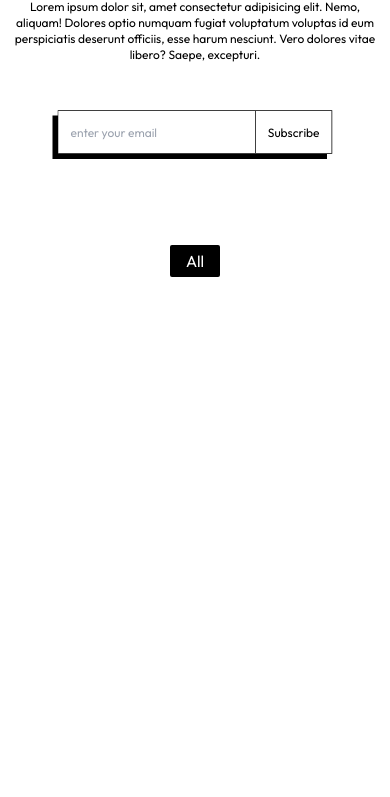
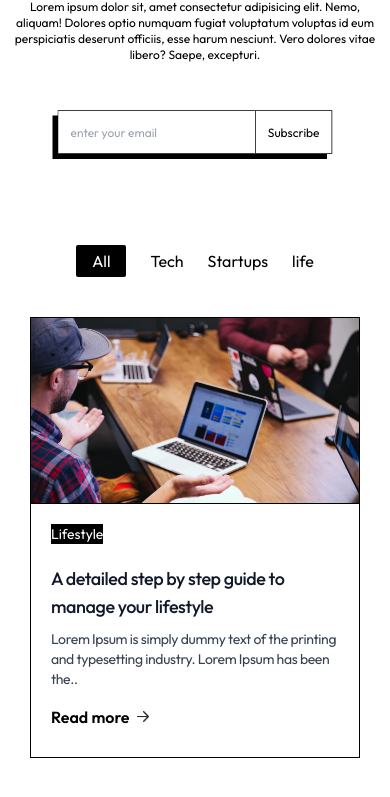
Before and after one commit to Agilgeorge/write-right, a Next.js app in the folder wright-right/: page / in a window 390 px wide. Shown: the part 251-1048 px from the top of the page. Before the commit the page ends 844 px from the top, so only its background shows below. Built offline with nearby package versions, Linux system fonts and the light colour scheme.

Commit message:
connection faced

```diff
--- a/wright-right/app/components/Bloglist.jsx
+++ b/wright-right/app/components/Bloglist.jsx
@@ -1,10 +1,20 @@
 import React from 'react'
 import Image from 'next/image'
+import { blog_data } from '../Assets/assets'
+import Blogthings from './Blogthings'
 const Bloglist = () => {
   return (
     <div>
     <div className='flex justify-center gap-6 my-10 '>
         <button className='bg-black text-white py-1 px-4 rounded-sm'> All</button>
+         <button>Tech</button>
+          <button>Startups</button>
+           <button>life</button>
+    </div>
+    <div className='flex flex-wrap justify-around gap-1 gap-y-10 mb-16 xl:mx-24 '>
+{blog_data.map((item,index) => {
+    return <Blogthings key={index} image={item.image} title={item.title} description={item.description} category={item.category}/>
+})}
     </div>
     </div>
   )
--- a/wright-right/app/components/Blogthings.jsx
+++ b/wright-right/app/components/Blogthings.jsx
@@ -1,17 +1,17 @@
 import React from 'react'
-import { blog_data } from '../Assets/assets'
 import Image from 'next/image'
+import arrow from '../assets/arrow.png'
 
-const Blogthings = ({title,description,category,image}) => {
+const Blogthings = ({ title, description, category, image }) => {
   return (
-    <div className='max-w-[330px sm: max-w-[300px] bg-white border border-black hover-shadow-[7px_7px_0px_#000000]'>
-        <Image src={blog_data[0].image} alt='blog1' width={400} height={400} className=' border-b border-black' />
+    <div className='max-w-[330px] sm:max-w-[300px] bg-white border border-black hover:shadow-[7px_7px_0px_#000000]'>
+      <Image src={image} alt='blog1' width={400} height={400} className='border-b border-black' />
       <p className='ml-5 mt-5 inline-block bg-black text-white text-sm'>{category}</p>
       <div className='p-5'>
         <h5 className='mb-2 text-lg font-medium tracking-tight text-gray-900'>{title}</h5>
         <p className='mb-2 text-sm tracking-tight text-gray-700'>{description}</p>
         <div className='inline-flex items-center py-2 font-semibold text-center'>
-          Read more <Image src={assets.arrow} alt='right-arrow' width={12}  className='ml-2'/>
+          Read more <Image src={arrow} alt='right-arrow' width={12} height={12} className='ml-2' />
         </div>
       </div>
     </div>
```
Lines whose indentation alone changed are shown as unchanged.
